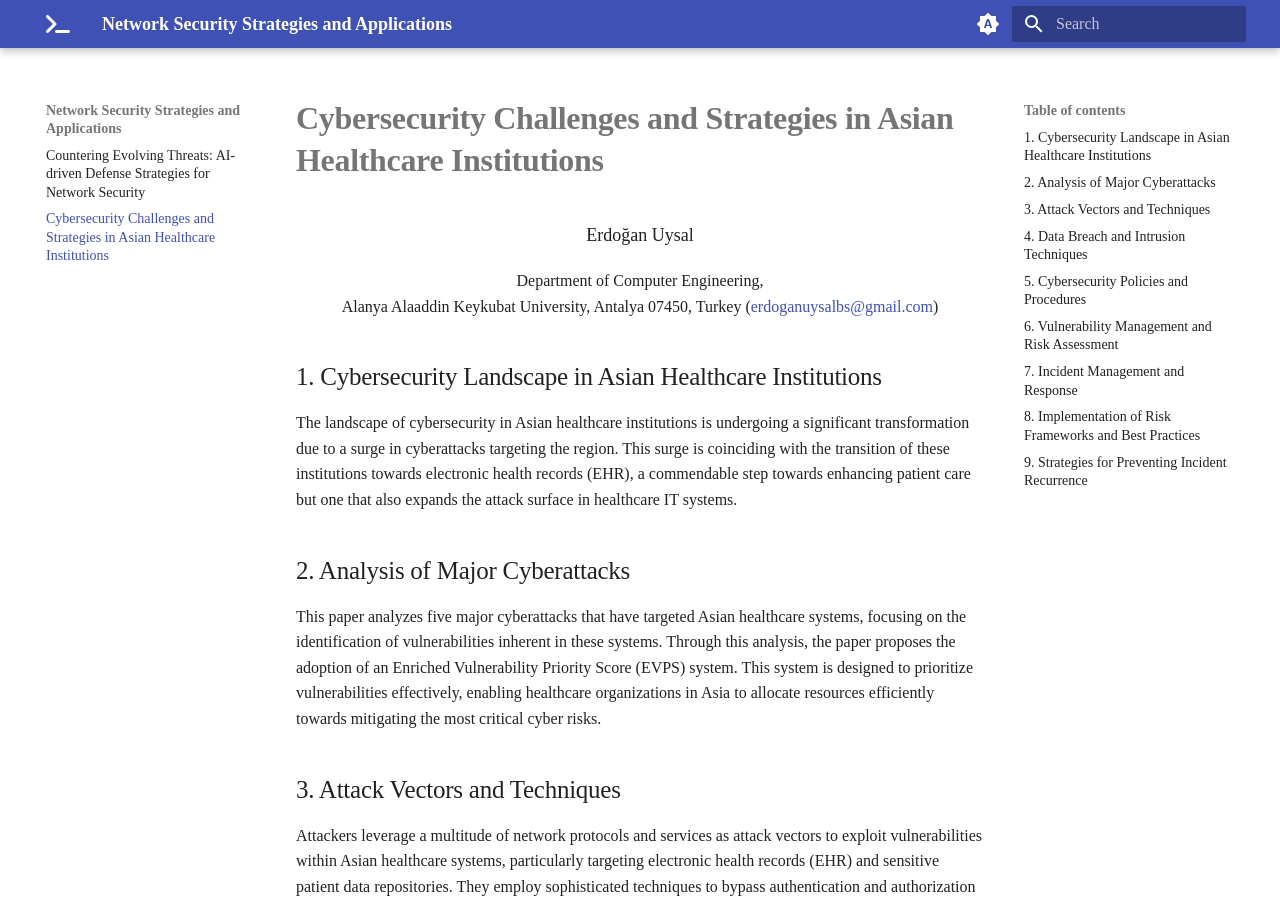
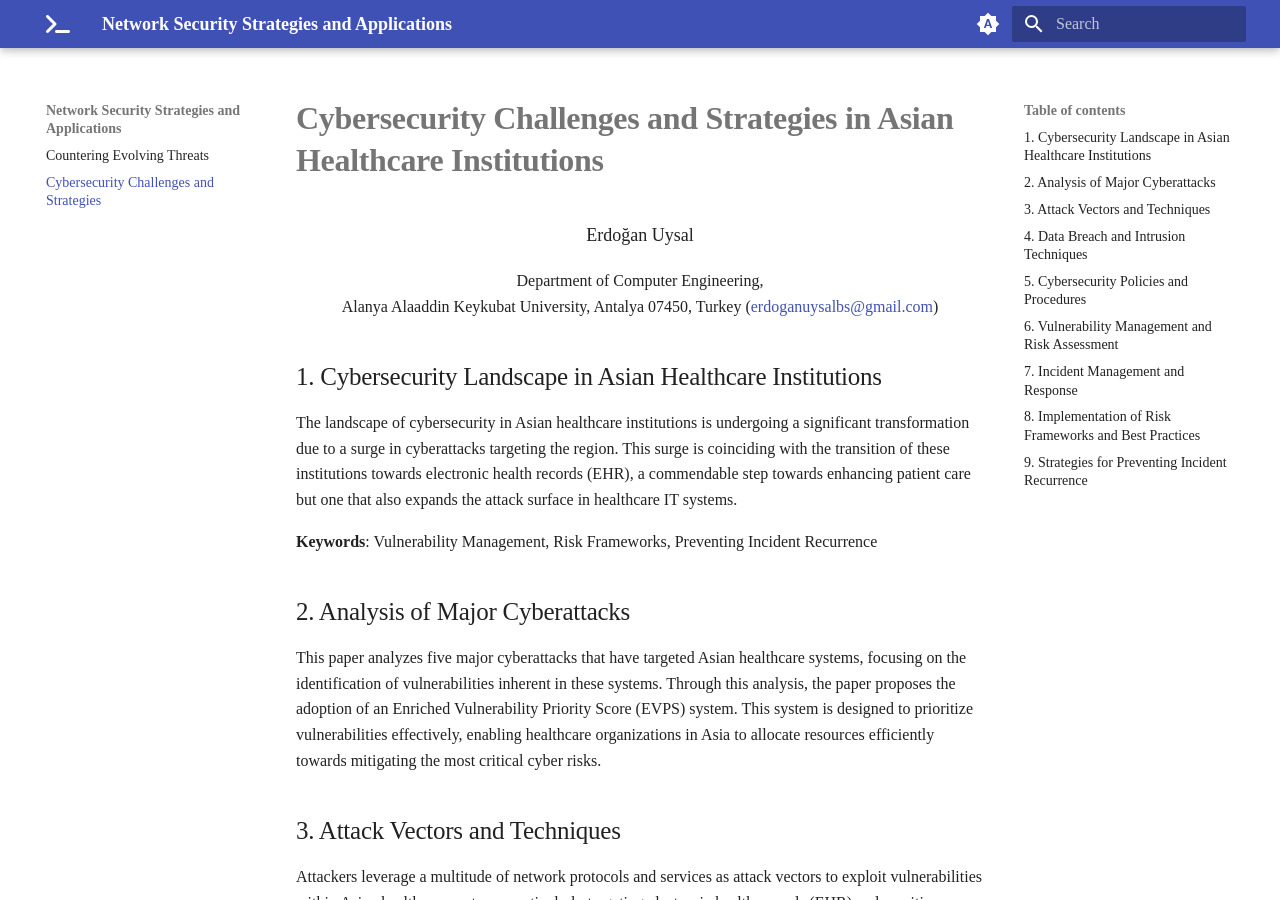
Before and after one commit to doganuysl/research-papers, an MkDocs documentation site: the page built from docs/case-study.md, in a window 1280 px wide and 900 px high. Built offline with MkDocs 1.6.1 and Material for MkDocs 9.7.7, drawn with Linux system fonts in a browser that asks for light colours; some web fonts are replaced; some of the changed lines change nothing that is shown.

Commit message:
site navigation and case-study keyword added

```diff
--- a/docs/case-study.md
+++ b/docs/case-study.md
@@ -6,6 +6,8 @@
 ## 1\. Cybersecurity Landscape in Asian Healthcare Institutions
 
 The landscape of cybersecurity in Asian healthcare institutions is undergoing a significant transformation due to a surge in cyberattacks targeting the region. This surge is coinciding with the transition of these institutions towards electronic health records (EHR), a commendable step towards enhancing patient care but one that also expands the attack surface in healthcare IT systems.
+
+**Keywords**: Vulnerability Management, Risk Frameworks, Preventing Incident Recurrence
 
 ## 2\. Analysis of Major Cyberattacks
 
--- a/mkdocs.yml
+++ b/mkdocs.yml
@@ -1,4 +1,7 @@
 site_name: Network Security Strategies and Applications
+nav:
+  - Countering Evolving Threats: index.md
+  - Cybersecurity Challenges and Strategies: case-study.md
 
 theme:
   name: material
```
